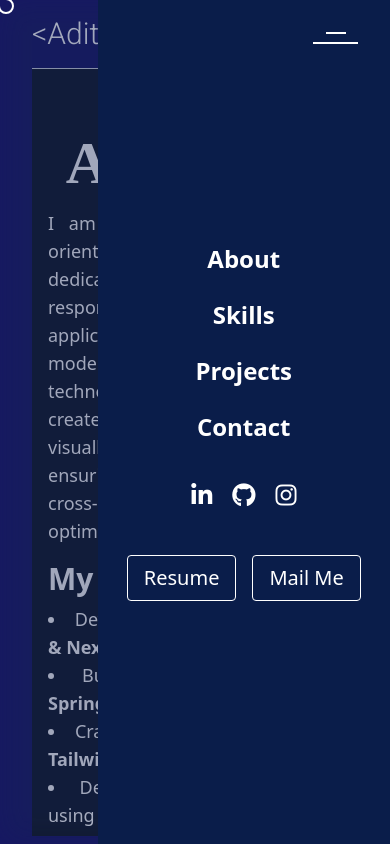
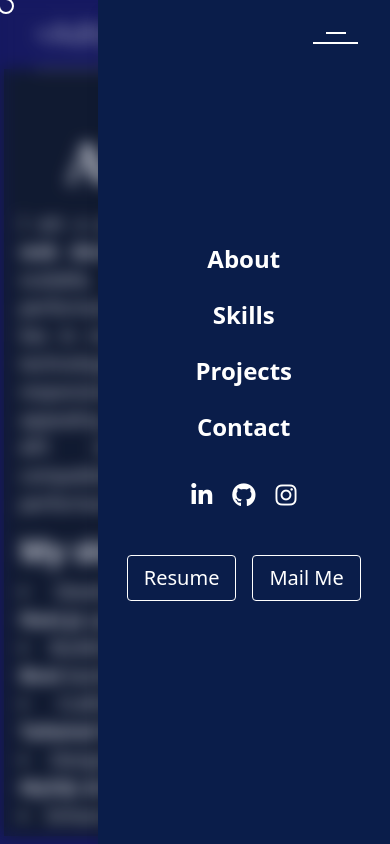
Before and after one commit to adityasriv2317/myPortfolio, a React (Vite) app: page / in a window 390 px wide. Both pictures are taken after a click on the element 335 px from the left and 38 px from the top of the page. Built offline with nearby package versions, Linux system fonts and the light colour scheme.

Commit message:
file update

```diff
--- a/src/components/Home.jsx
+++ b/src/components/Home.jsx
@@ -8,9 +8,9 @@ const Home = () => {
   const [loading, setLoading] = useState(true);
 
   return (
-    <div className="flex flex-col md:flex-row h-screen text-white px-8 md:px-24 py-2 md:py-0">
+    <div className="flex flex-col md:flex-row h-screen text-white px-1 md:px-24 py-2 md:py-0">
       {loading && <Splash onFinish={() => setLoading(false)} />}
-      <div className="left md:w-1/3 not-md:border-b border-gray-300 max-h-max not-md:py-2 md:py-24">
+      <div className="left md:w-1/3 not-md:border-b border-gray-300 max-h-max not-md:mx-8 not-md:py-2 md:py-24">
         <Navbar />
       </div>
 
--- a/src/components/Navbar.jsx
+++ b/src/components/Navbar.jsx
@@ -1,5 +1,6 @@
 import { useState, useEffect } from "react";
 import Logo from "./Logo";
+import { motion } from "framer-motion";
 
 import useWebContext from "./WebContext";
 import resume from "../assets/AdityaResume.pdf";
@@ -180,10 +181,29 @@ const Navbar = () => {
       </div>
 
       {/* navigation menu items */}
-      {isMenuOpen && (
+      {
         <>
-          <div className="bg-blue-950 opacity-40 fixed inset-0 z-[33] blur-lg"></div>
-          <div className="fixed flex flex-col z-[34] bg-[rgb(10,29,74)] h-full top-0 right-0 w-3/4 items-center justify-center text-white text-xl space-y-6">
+          {/* <motion.div
+            className="fixed inset-0 bg-blue-950 opacity-10 blur-md z-[33]"
+            initial={{ opacity: 0 }}
+            animate={{ opacity: isMenuOpen ? 0.75 : 0 }}
+            transition={{ duration: 0.4, ease: "easeOut" }}
+            onClick={() => setIsMenuOpen(false)} // Click outside to close
+          ></motion.div> */}
+
+          <div
+            className={`fixed inset-0 bg-blue-950/20 backdrop-blur-sm transition-opacity ${
+              isMenuOpen ? "opacity-100 visible" : "opacity-0 invisible"
+            }`}
+            onClick={() => setIsMenuOpen(false)}
+          ></div>
+
+          {/* Sliding Navbar with Frosted Glass Effect */}
+          <div
+            className={`fixed top-0 right-0 h-full w-3/4 bg-[rgb(10,29,74)] bg-opacity-50 backdrop-blur-lg shadow-lg z-[34] flex flex-col items-center justify-center text-white text-xl space-y-6 ${
+              isMenuOpen ? "translate-x-0" : "translate-x-full"
+            }`}
+          >
             {["About", "Skills", "Projects", "Contact"].map((item, index) => (
               <a
                 key={index}
@@ -195,6 +215,7 @@ const Navbar = () => {
               </a>
             ))}
 
+            {/* Social Links */}
             <div className="flex space-x-5 mt-4">
               <a
                 href="https://linkedin.com/in/aditya2317"
@@ -219,9 +240,10 @@ const Navbar = () => {
               </a>
             </div>
 
+            {/* Resume & Contact Buttons */}
             <div className="mt-5 flex space-x-4">
               <a
-                href={resume}
+                href="/resume.pdf"
                 className="px-4 py-2 border border-white rounded hover:bg-white hover:text-black transition"
                 onClick={() => setIsMenuOpen(false)}
               >
@@ -237,7 +259,7 @@ const Navbar = () => {
             </div>
           </div>
         </>
-      )}
+      }
     </div>
   );
 };
```
Also changed, not shown: PyWhatKit_DB.txt (added), 1 other file (tests, documents, lock files or other folders).
